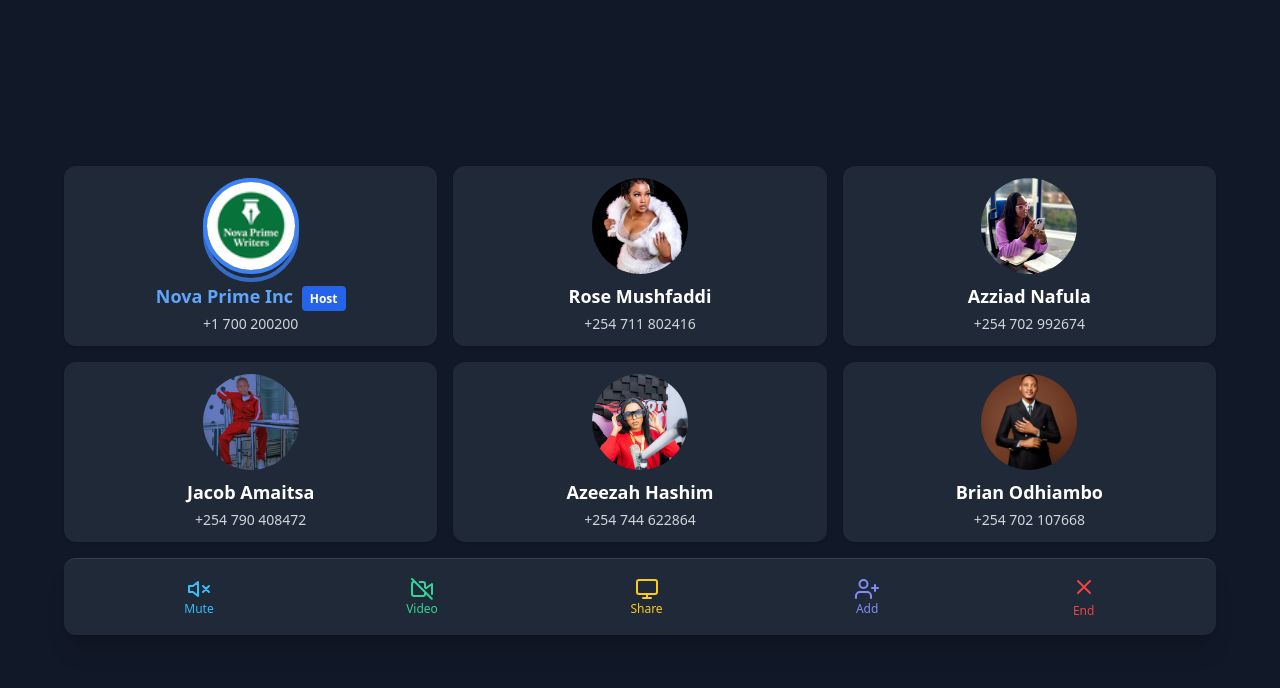
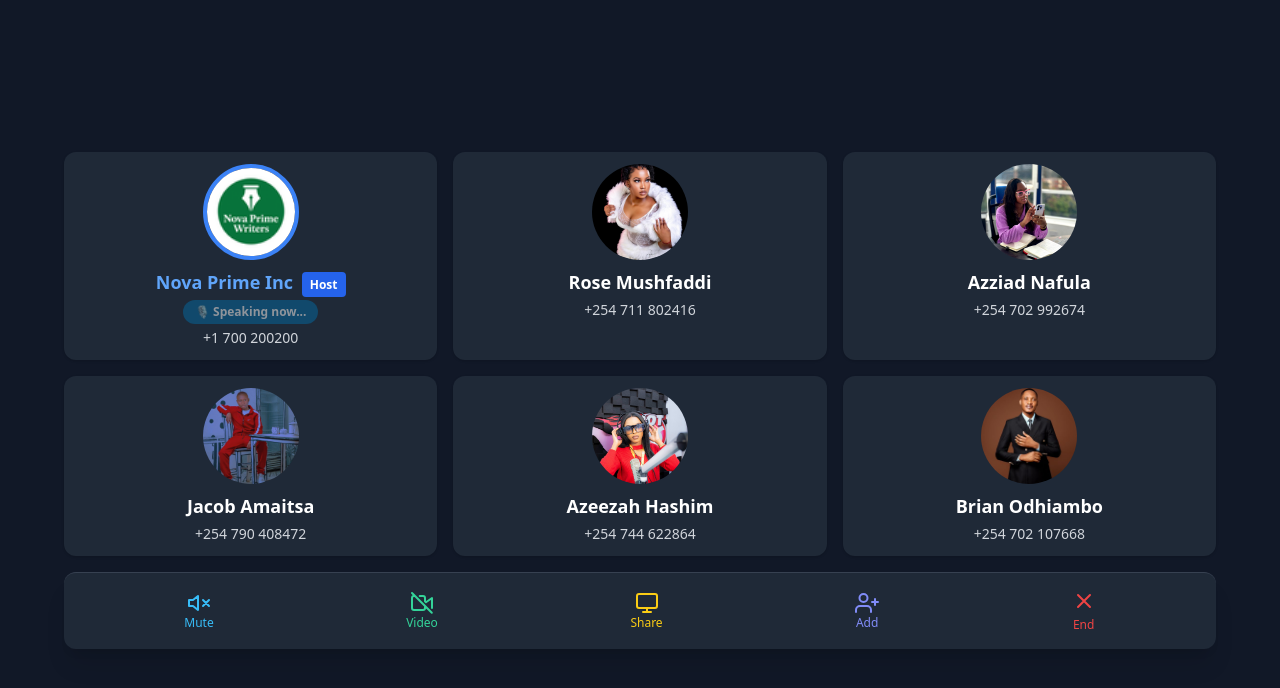
Before and after one commit to JackFayama/zoom, a plain HTML site: page index.html in a window 1280 px wide. Drawn offline with nearby package versions, Linux system fonts and the light colour scheme.

Commit message:
Update index.html

```diff
--- a/index.html
+++ b/index.html
@@ -13,15 +13,15 @@
 
     <!-- Nova Prime Inc with Speaking Effect -->
     <div class="bg-gray-800 p-3 flex flex-col items-center rounded-xl shadow relative">
-      <div class="relative">
-        <div class="absolute inset-0 rounded-full animate-ping border-4 border-blue-500 opacity-75"></div>
-        <img src="nova_favicon.png" class="relative w-24 h-24 rounded-full mb-2 object-cover border-4 border-blue-500" />
-      </div>
-      <h2 class="text-lg font-bold text-blue-400">Nova Prime Inc
-        <span class="text-xs bg-blue-600 text-white px-2 py-1 rounded ml-1">Host</span>
-      </h2>
-      <p class="text-sm text-gray-300 mt-1">+1 700 200200</p>
-    </div>
+  <img src="nova_favicon.png" class="w-24 h-24 rounded-full mb-2 object-cover border-4 border-blue-500" />
+  <h2 class="text-lg font-bold text-blue-400">Nova Prime Inc
+    <span class="text-xs bg-blue-600 text-white px-2 py-1 rounded ml-1">Host</span>
+  </h2>
+  <span class="mt-1 text-xs bg-sky-700 text-white px-3 py-1 rounded-full font-semibold animate-pulse">
+    🎙️ Speaking now...
+  </span>
+  <p class="text-sm text-gray-300 mt-1">+1 700 200200</p>
+</div>
 
     <!-- Other Participants -->
     <div class="bg-gray-800 p-3 flex flex-col items-center rounded-xl shadow">
```
